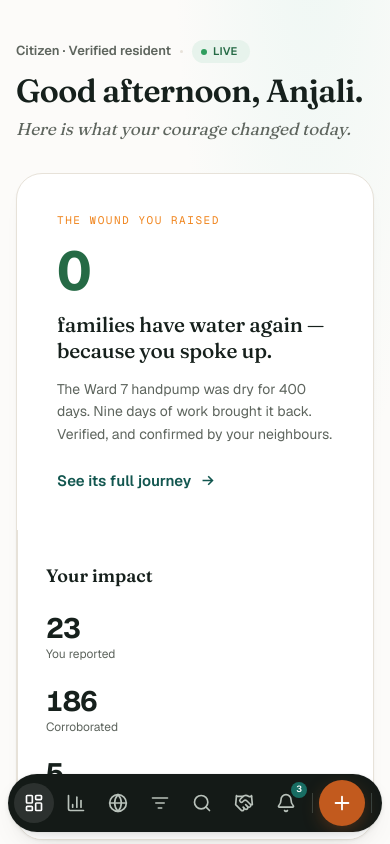
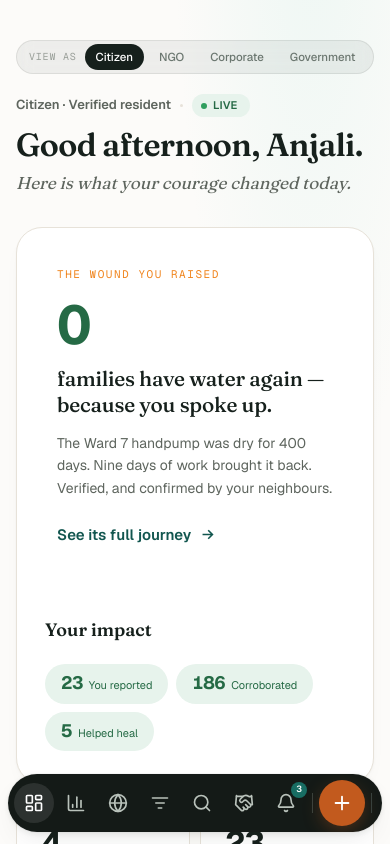
Before and after one commit to rahulkumarjha26/setu-platform, a Next.js app: page /home in a window 390 px wide. Shown: the top 844 px of the page. Built offline with nearby package versions, Linux system fonts and the light colour scheme.

Commit message:
Phase 4 closure + mobile responsive fixes: Home (role switcher visible on mobile, live feed rail collapses, support stats → pill chips), Atlas (filtered counts in tabs, wound card bottom clamping, CSS var conversion, search full-width on mobile, map controls above nav bar)

```diff
--- a/app/atlas/atlas-map.tsx
+++ b/app/atlas/atlas-map.tsx
@@ -15,6 +15,18 @@ interface AtlasMapProps {
   onWoundSelect: (wound: Wound | null) => void;
   containerRef: React.RefObject<HTMLDivElement | null>;
 }
+
+function cssVar(name: string, fallback: string): string {
+  if (typeof document === "undefined") return fallback;
+  return getComputedStyle(document.documentElement).getPropertyValue(name).trim() || fallback;
+}
+
+const CLUSTER_COLORS: [string, string, string] = [
+  cssVar("--c-p-700", "#12564F"),
+  cssVar("--c-p-500", "#2B857C"),
+  cssVar("--st-healed-mark", "#2F9E5E"),
+];
+const POINT_COLOR = cssVar("--c-p-700", "#12564F");
 
 export default function AtlasMap({
   filteredData,
@@ -75,15 +87,15 @@ export default function AtlasMap({
       fadeDuration={200}
       className="absolute inset-0"
     >
-      <MapControls position="bottom-right" />
+      <MapControls position="bottom-right" className="atlas-controls" />
 
       <MapClusterLayer
         data={filteredData}
         clusterMaxZoom={12}
         clusterRadius={50}
-        clusterColors={["#12564F", "#2B857C", "#2F9E5E"]}
+        clusterColors={CLUSTER_COLORS}
         clusterThresholds={[8, 20]}
-        pointColor="#12564F"
+        pointColor={POINT_COLOR}
         pointRadius={14}
         onPointClick={handlePointClick}
         onClusterClick={handleClusterClick}
--- a/app/atlas/page.tsx
+++ b/app/atlas/page.tsx
@@ -45,15 +45,27 @@ const STATUS_LIST: StatusKey[] = ["reported", "assessing", "routed", "in-progres
    ================================================================ */
 export default function AtlasPage() {
   const [metric, setMetric] = useState<"need" | "coverage" | "healed">("need");
+  const filteredCounts = useMemo(() => ({
+    need: clusterData.features.filter((f) =>
+      ["reported", "assessing"].includes(f.properties.status)
+    ).length,
+    coverage: clusterData.features.filter((f) =>
+      ["routed", "in-progress"].includes(f.properties.status)
+    ).length,
+    healed: clusterData.features.filter((f) =>
+      f.properties.status === "healed"
+    ).length,
+  }), []);
   const [selectedWound, setSelectedWound] = useState<Wound | null>(null);
   const [liveCount, setLiveCount] = useState(PLATFORM_STATS.liveCount);
+  const LIVE_MAX = 9999;
   const mapRef = useRef<any>(null);
   const containerRef = useRef<HTMLDivElement>(null);
   const [cardPos, setCardPos] = useState<{ x: number; y: number } | null>(null);
   const [meToo, setMeToo] = useState(false);
 
   useEffect(() => {
-    const iv = setInterval(() => setLiveCount((c) => Math.min(c + 1, 9999)), 3200);
+    const iv = setInterval(() => setLiveCount((c) => Math.min(c + 1, LIVE_MAX)), 3200);
     return () => clearInterval(iv);
   }, []);
 
@@ -193,7 +205,10 @@ export default function AtlasPage() {
             style={{
               position: "absolute",
               left: Math.min(Math.max(cardPos.x - 170, 16), (containerRef.current?.clientWidth ?? 0) - 356),
-              top: Math.max(cardPos.y - 200, 90),
+              top: Math.min(
+                Math.max(cardPos.y - 200, 110),
+                (containerRef.current?.clientHeight ?? 600) - 340 - 72
+              ),
               zIndex: 20,
               width: 340,
             }}
@@ -307,7 +322,7 @@ export default function AtlasPage() {
       {/* ===== TOP BAR ===== */}
       <div className="atlas-overlay mob-px-16" style={{
         top: 0, left: 0, right: 0,
-        background: "rgba(252,251,249,.88)", backdropFilter: "blur(14px)", WebkitBackdropFilter: "blur(14px)",
+        background: "var(--c-paper)", backdropFilter: "blur(14px)", WebkitBackdropFilter: "blur(14px)",
         borderBottom: "1px solid var(--border)", padding: "10px 24px",
         display: "flex", alignItems: "center", gap: 8,
         flexWrap: "wrap",
@@ -319,7 +334,7 @@ export default function AtlasPage() {
           <span className="text-serif" style={{ fontWeight: 600, fontSize: 17, color: "var(--action)" }}>सेतु</span>
         </div>
 
-        <Link href="/search" style={{ flex: "1 1 auto", maxWidth: 360, position: "relative", minWidth: 0, textDecoration: "none" }}>
+        <Link href="/search" className="atlas-search" style={{ flex: "1 1 auto", maxWidth: 360, position: "relative", minWidth: 0, textDecoration: "none" }}>
           <span style={{
             display: "flex", alignItems: "center", height: 38,
             border: "1px solid var(--border)", background: "var(--bg-raised)",
@@ -348,6 +363,7 @@ export default function AtlasPage() {
               color: metric === m ? "var(--c-white)" : "var(--text-2)", cursor: "pointer", transition: "all .15s", whiteSpace: "nowrap",
             }}>
               {m === "need" ? "Need" : m === "coverage" ? "Coverage" : "Healed"}
+              <span style={{ opacity: 0.6, marginLeft: 4 }}>{filteredCounts[m]}</span>
             </button>
           ))}
         </div>
@@ -357,8 +373,11 @@ export default function AtlasPage() {
         .atlas-overlay { position: absolute; z-index: 10; pointer-events: none; }
         .atlas-overlay > * { pointer-events: auto; }
         .atlas-beat { width: 8px; height: 8px; border-radius: 50%; background: var(--st-healed-mark); animation: atlas-beat 1.8s ease-out infinite; }
-        @keyframes atlas-beat { 0% { box-shadow: 0 0 0 0 rgba(47,158,94,.5); } 70% { box-shadow: 0 0 0 8px rgba(47,158,94,0); } 100% { box-shadow: 0 0 0 0 rgba(47,158,94,0); } }
-        @media (max-width: 640px) { .atlas-overlay { padding-bottom: 72px; } }
+        @keyframes atlas-beat { 0% { box-shadow: 0 0 0 0 color-mix(in srgb, var(--st-healed-mark) 50%, transparent); } 70% { box-shadow: 0 0 0 8px color-mix(in srgb, var(--st-healed-mark) 0%, transparent); } 100% { box-shadow: 0 0 0 0 color-mix(in srgb, var(--st-healed-mark) 0%, transparent); } }
+        @media (max-width: 640px) {
+          .atlas-search { max-width: 100% !important; flex-basis: 100% !important; }
+          .atlas-controls { bottom: 72px !important; }
+        }
       `}</style>
     </div>
   );
--- a/app/home/page.tsx
+++ b/app/home/page.tsx
@@ -147,18 +147,22 @@ function Hero({ feed, role }: { feed: ReturnType<typeof getHomeFeed>; role: Role
       </div>
 
       <div style={{
-        background: "var(--bg-raised)", borderLeft: "1px solid var(--border)",
-        padding: "32px 28px", display: "flex", flexDirection: "column", gap: 24,
+        padding: "32px 28px", display: "flex", flexDirection: "column", gap: 20,
       }}>
         <div style={{ fontFamily: "Fraunces, Georgia, serif", fontWeight: 600, fontSize: 18, color: "var(--text)" }}>Your impact</div>
-        {feed.supportStats.map((s, i) => (
-          <div key={i}>
-            <div style={{ fontFamily: "var(--font-ui)", fontWeight: 700, fontSize: 28, letterSpacing: "-.03em", fontVariantNumeric: "tabular-nums", lineHeight: 1, color: "var(--text)" }}>
-              {s.value}{s.sub || ""}
+        <div style={{ display: "flex", flexWrap: "wrap", gap: 8 }}>
+          {feed.supportStats.map((s, i) => (
+            <div key={i} style={{
+              background: "var(--st-healed-wash)", borderRadius: 999,
+              padding: "8px 16px",
+            }}>
+              <span style={{ fontFamily: "var(--font-ui)", fontWeight: 700, fontSize: 18, letterSpacing: "-.03em", fontVariantNumeric: "tabular-nums", lineHeight: 1, color: "var(--st-healed)" }}>
+                {s.value}{s.sub || ""}
+              </span>
+              <span style={{ fontSize: 11, color: "var(--st-healed)", marginLeft: 6 }}>{s.label}</span>
             </div>
-            <div style={{ fontSize: 12, color: "var(--text-2)", marginTop: 4, lineHeight: 1.35 }}>{s.label}</div>
-          </div>
-        ))}
+          ))}
+        </div>
       </div>
     </div>
   );
@@ -422,16 +426,21 @@ export default function HomePage() {
     <motion.div initial={{ opacity: 0 }} animate={{ opacity: 1 }} transition={{ duration: 0.5 }} style={{ minHeight: "100vh" }}>
       <style>{`
         @keyframes beat{0%{box-shadow:0 0 0 0 rgba(18,168,96,.5)}70%{box-shadow:0 0 0 7px rgba(18,168,96,0)}100%{box-shadow:0 0 0 0 rgba(18,168,96,0)}}
+        @media (min-width: 641px) {
+          .role-switcher { position: fixed; top: 16px; right: 20px; z-index: 50; margin-bottom: 0; }
+        }
+        @media (max-width: 900px) {
+          .live-feed-rail { position: static !important; }
+        }
       `}</style>
 
       <div className="mob-px-16" style={{ maxWidth: 1060, margin: "0 auto", padding: "40px 32px 60px", backgroundImage: "radial-gradient(60% 40% at 80% -5%,rgba(111,211,194,.10),transparent 60%)" }}>
         {/* Dev role switcher */}
-        <div className="mob-hide" style={{
-          position: "fixed", top: 16, right: 20, zIndex: 50,
+        <div className="role-switcher" style={{
           display: "flex", alignItems: "center", gap: 4,
           background: "rgba(14,26,22,.06)", backdropFilter: "blur(8px)",
           border: "1px solid rgba(14,26,22,.08)", borderRadius: 999,
-          padding: "3px 4px 3px 12px",
+          padding: "3px 4px 3px 12px", marginBottom: 20,
         }}>
           <span style={{ fontFamily: "Geist Mono, monospace", fontSize: 10, textTransform: "uppercase", letterSpacing: ".08em", color: "#9AA09A", marginRight: 4 }}>view as</span>
           {roles.map(r => (
@@ -508,7 +517,7 @@ export default function HomePage() {
           </div>
 
           {/* Right rail */}
-          <motion.div style={{ position: "sticky", top: 24 }} initial={{ opacity: 0, y: 22 }} animate={{ opacity: 1, y: 0 }} transition={{ duration: 0.7, ease: [0.34, 1.56, 0.64, 1], delay: 0.34 }}>
+          <motion.div className="live-feed-rail" style={{ position: "sticky", top: 24 }} initial={{ opacity: 0, y: 22 }} animate={{ opacity: 1, y: 0 }} transition={{ duration: 0.7, ease: [0.34, 1.56, 0.64, 1], delay: 0.34 }}>
             <LiveFeed items={activityItems} role={role} />
           </motion.div>
         </div>
```
